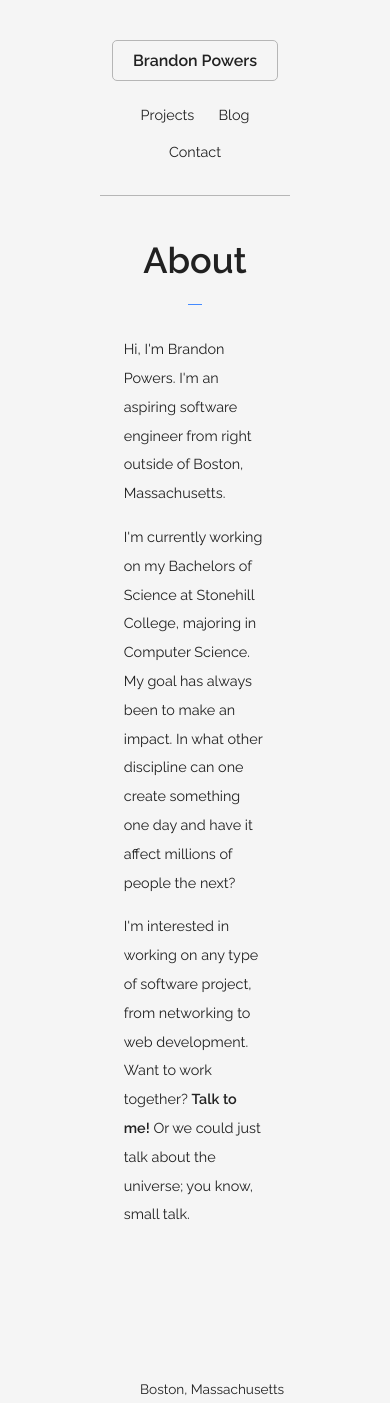
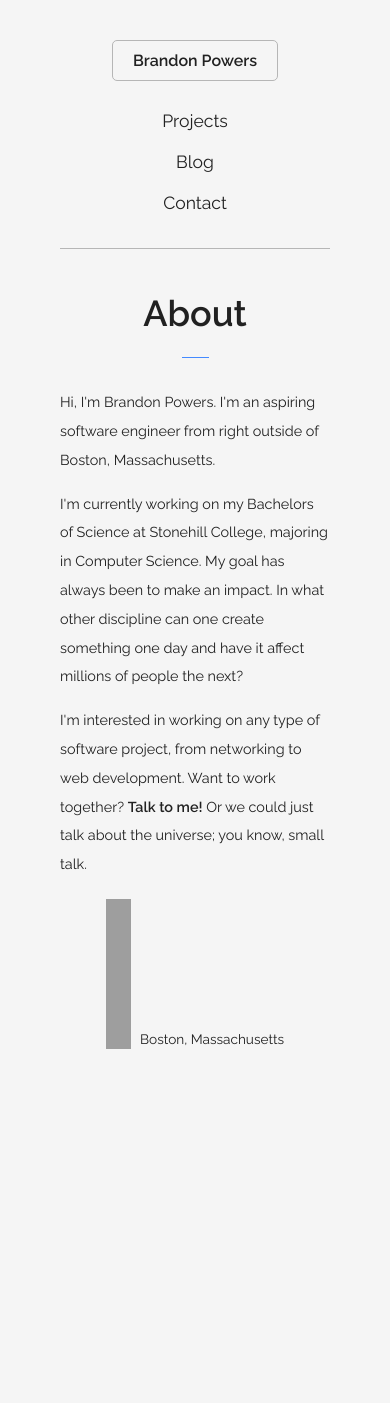
Before and after one commit to brandon-powers/brandon-powers.github.io, a Jekyll site: the page built from index.html, in a window 390 px wide. Built offline with Jekyll 4.4.1, drawn with Linux system fonts in a browser that asks for light colours; after the commit the page ends 1053 px from its top, so only the background shows below that.

Commit message:
working on mobile

```diff
--- a/css/small.css
+++ b/css/small.css
@@ -38,7 +38,25 @@
 }
 @media (max-width: 480px) {
     nav ul li {
-        font-size: 0.9em;
+        display: block;
         margin-top: 10px;
     }
+    .lg-card {
+        width: 100%;
+    }
+    header {
+        margin: 10px 60px;
+    }
+    .content {
+        margin: 0px 60px;
+    }
+    .contact {
+        width: 100%;
+    }
+    .project {
+        margin: 0px 0px 60px 0px;
+    }
+    .post-content {
+        margin: 40px 0px 0px 0px;
+    }
 }
--- a/css/tablet.css
+++ /dev/null
@@ -1,3 +0,0 @@
-nav ul li {
-    font-size: 0.85em;
-}
```
Also changed, not shown: 1 other file.
